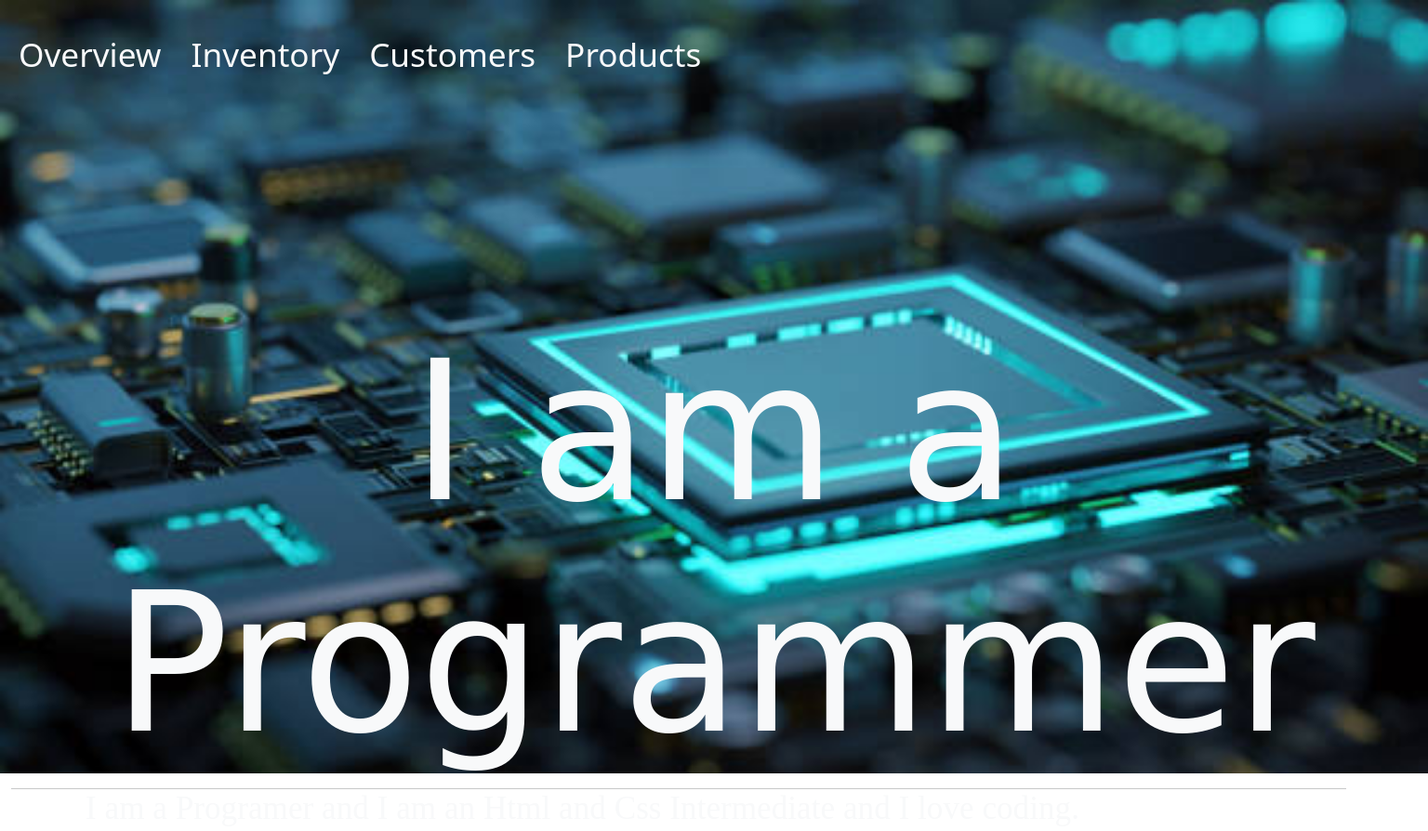
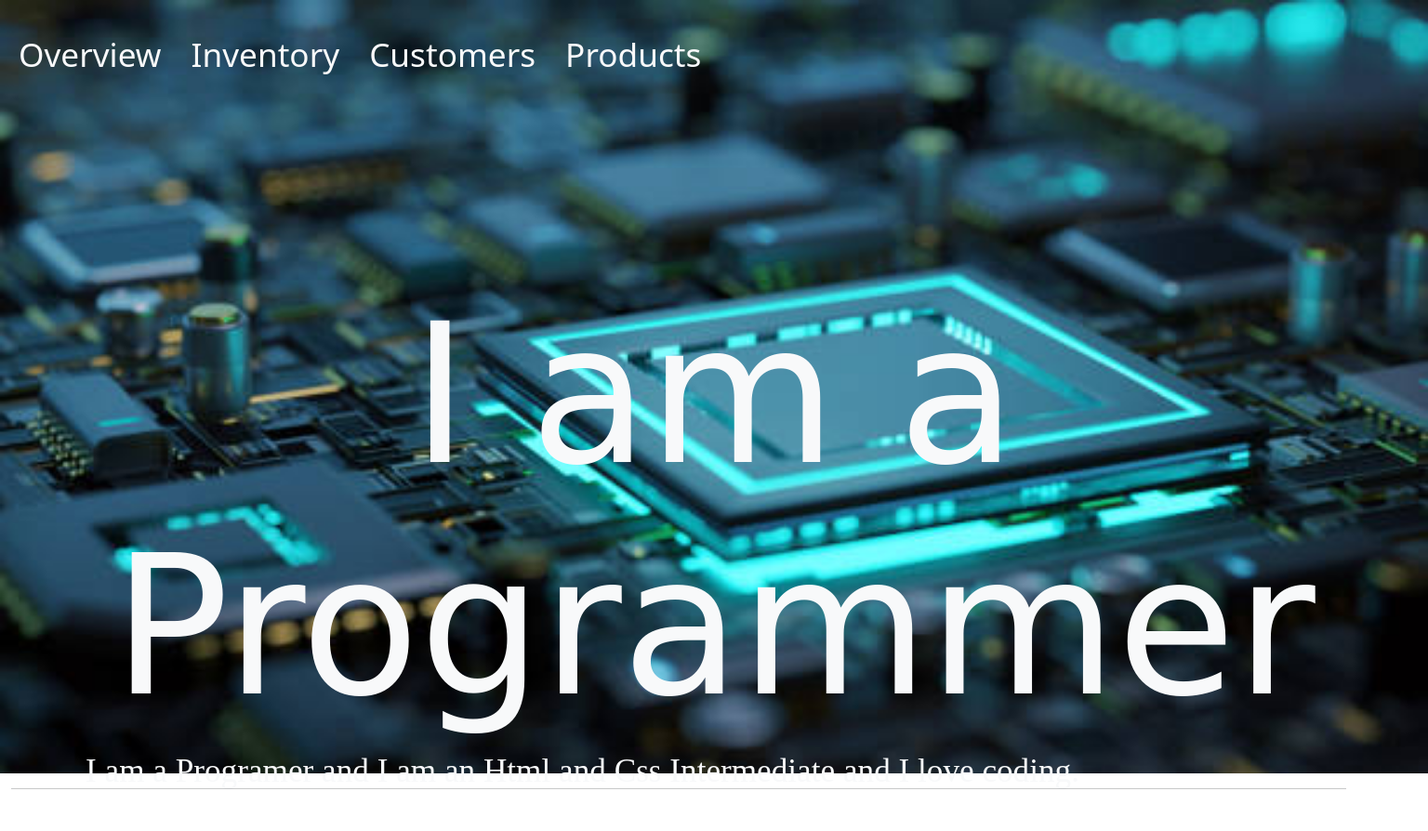
Before and after one commit to nishantkalburgi/Personal-Port, a plain HTML site: page index.html in a window 1536 px wide. Shown: the top 894 px of the page at 93% size. Drawn offline with nearby package versions, Linux system fonts and the light colour scheme; a web font is replaced by a local one.

Commit message:
Update styles.css

```diff
--- a/styles.css
+++ b/styles.css
@@ -688,7 +688,7 @@ p.feature {
 }
 @media(min-width:1500px) {
     .script{
-        margin-top: 12.5rem !important;
+        margin-top: 10rem !important;
     }
     .main-header{
         font-size: 13rem;
```
